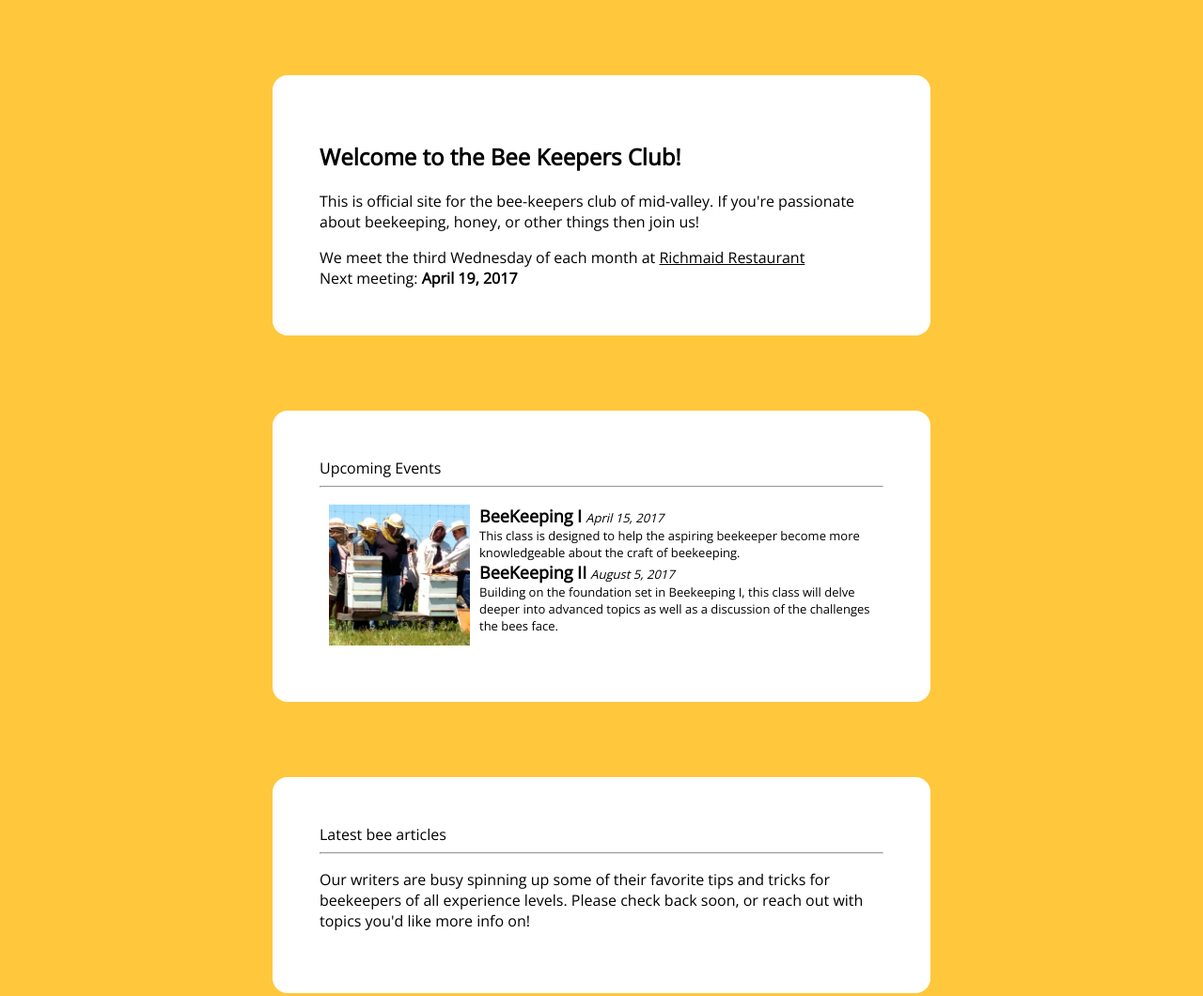
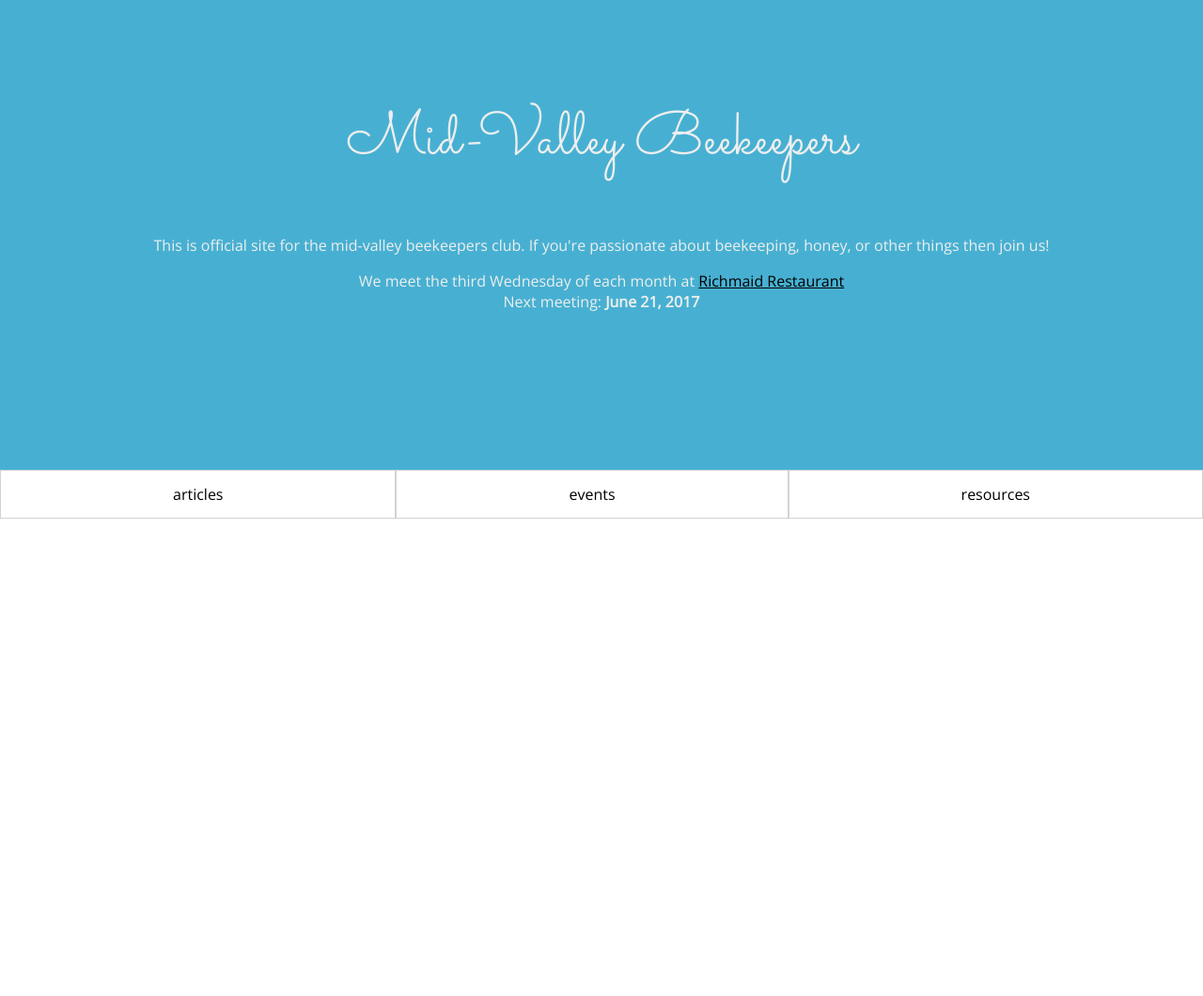
Before and after one commit to aklawren/beeSite, a plain HTML site: page index.html in a window 1280 px wide. Shown: the whole page at 94% size. After the commit the page ends 800 px from the top, so only its background shows below. Drawn offline with nearby package versions, Linux system fonts and the light colour scheme.

Commit message:
initial header and date update

```diff
--- a/index.html
+++ b/index.html
@@ -6,63 +6,8 @@
     <meta charset="utf-8" />
     <meta http-equiv="Content-type" content="text/html; charset=utf-8" />
     <meta name="viewport" content="width=device-width, initial-scale=1" />
-    <link href="https://fonts.googleapis.com/css?family=Open+Sans" rel="stylesheet">
-    <style type="text/css">
-    body {
-        background-color: #ffc73c;;
-        margin: 0;
-        padding: 0;
-        font-family: "Open Sans", "Helvetica Neue", Helvetica, Arial, sans-serif;
-    }
-    section {
-        width: 600px;
-        margin: 5em auto;
-        padding: 50px;
-        background-color: #fff;
-        border-radius: 1em;
-    }
-    a:link, a:visited {
-        color: black;
-        text-decoration: none;
-    }
-    .article-img{
-       object-fit: cover;
-       cursor: pointer;
-       width:150px;
-       height:150px;
-       -webkit-margin-end: 10px;
-    }
-    .inline-text{
-       display:inline;
-    }
-    .article-container{
-        margin: 10px;
-        display:flex;
-    }
-    .articles{
-       display:flex;
-       flex-direction: row;
-       justify-content: space-between;
-    }
-    .article-title{
-      font-weight: bold;
-      font-size: large;
-    }
-    .article-intro{
-      font-size:small;
-    }
-    .article-subtext{
-      font-style: italic;
-      font-size:small;
-    }
-    img:hover {
-      filter: grayscale(1);
-      -webkit-filter: grayscale(1);
-    }
-    .styledLink:link{
-      text-decoration: underline;
-    }
-    </style>
+    <link href="https://fonts.googleapis.com/css?family=Open+Sans|Cookie|Quicksand|Sacramento" rel="stylesheet">
+    <link href="styles/style.css" rel="stylesheet" type="text/css" />
 </head>
 
 <!-- <nav style="
@@ -75,25 +20,51 @@
   <a href="/">CONTACT</a> |
 </nav> -->
 <body>
-<section>
-    <h1> Welcome to the Bee Keepers Club!</h1>
-    <p>This is official site for the bee-keepers club of mid-valley.  If you're passionate about beekeeping, honey, or other things then join us!</p>
+<section id="mainSection">
+    <h1 id="pageTitle"> Mid-Valley Beekeepers</h1>
+    <p>This is official site for the mid-valley beekeepers club.  If you're passionate about beekeeping, honey, or other things then join us!</p>
 
     <div> We meet the third Wednesday of each month at
       <a class="styledLink" href="https://www.google.com/maps/place/Richmaid+Restaurant/@38.1326142,-121.2601076,15z/data=!4m5!3m4!1s0x0:0x1b04cea8ca031448!8m2!3d38.1326142!4d-121.2601076">
         Richmaid Restaurant
       </a>
     </div> Next meeting:
-       <div class="inline-text" style="font-weight: bold;">
-          April 19, 2017
-       </div>
+       <div id="nextMeeting" class="inline-text" style="font-weight: bold;"></div>
     </div>
-    <!-- <iframe src="https://www.google.com/maps/embed?pb=!1m18!1m12!1m3!1d3138.3259065511184!2d-121.2622962851847!3d38.13261417969574!2m3!1f0!2f0!3f0!3m2!1i1024!2i768!4f13.1!3m3!1m2!1s0x809a9ff7a8b6613f%3A0x1b04cea8ca031448!2sRichmaid+Restaurant!5e0!3m2!1sen!2sus!4v1490492070995" height="300" frameborder="0" style="border:0; width:100%" allowfullscreen></iframe> -->
 
+</section>
+<section id="content">
+   <div id="tab-bar">
+     <div class="tab">articles</div>
+     <div class="tab">events</div>
+     <div class="tab">resources</div>
+   </div>
+
+   <div id="tabContents">
+     <div id="articles">
+
+     </div>
+
+
+
+     <div>
+
+     </div>
+
+
+
+
+     <div>
+
+     </div>
+
+
+
+  </div>
 </section>
 
 
-<section >
+<!-- <section >
    Upcoming Events
    <hr />
    <div class="articles">
@@ -139,7 +110,9 @@
       <div class="article-title"> Treating for mites </div>
    </div>
    </div> -->
-</section>
+<!--/section> -->
 
 </body>
+<script type="text/javascript" src="scripts/script.js"></script>
+
 </html>
--- /dev/null
+++ b/scripts/script.js
@@ -0,0 +1,72 @@
+document.getElementById("nextMeeting").innerHTML = getNextMeeting();
+
+function getNextMeeting(){
+   const JANUARY = 0;
+   const DECEMBER = 11;
+
+   var today = new Date();
+   var year = today.getFullYear();
+   var month = today.getMonth();
+   var date = today.getDate();
+   var day = today.getDay();
+
+   var thirdWednesday = getThirdWednesday(year, month);
+
+   if(date <= thirdWednesday){
+     return formattedNextMeeting(year, month, date);
+   }
+   else{
+      //if there is a month left in this year
+      if(month < DECEMBER){
+        month = month+1;
+        date = getThirdWednesday(year, month);
+        return formattedNextMeeting(year, month, date);
+      }
+      //else, go to jan of next year
+      else{
+        year = year+1;
+        date = getThirdWednesday(year, JANUARY);
+        return formattedNextMeeting(year, month, date);
+      }
+   }
+}
+
+function formattedNextMeeting(year, month, date){
+  var date = new Date(year, month, date);
+  return date.toLocaleDateString('en-US', {"month": "long", "day": "numeric", "year": "numeric"});
+}
+
+function getThirdWednesday(year, month){
+  //determine first day of the month
+  var firstDay = new Date(year, month).getDay();
+
+  //determine first wednesday of the month
+  var firstWednesday;
+
+  switch (firstDay){
+    case 3:
+       firstWednesday = 1;
+       break;
+    case 2:
+       firstWednesday = 2;
+       break;
+    case 1:
+       firstWednesday = 3;
+       break;
+    case 0:
+       firstWednesday = 4;
+       break;
+    case 6:
+       firstWednesday = 5;
+       break;
+    case 5:
+       firstWednesday = 6;
+       break;
+    case 4:
+       firstWednesday = 7;
+       break;
+  }
+   //determine date of third Wednesday
+   return firstWednesday + 14;
+
+}
--- /dev/null
+++ b/styles/style.css
@@ -0,0 +1,78 @@
+body {
+    /*background-color: #ffc73c;*/
+    margin: 0;
+    padding: 0;
+    font-family: "Open Sans", "Helvetica Neue", Helvetica, Arial, sans-serif;
+}
+/*section {
+    width: 600px;
+    margin: 5em auto;
+    padding: 50px;
+    background-color: #fff;
+    border-radius: 1em;
+}*/
+a:link, a:visited {
+    color: black;
+    text-decoration: none;
+}
+.article-img{
+   object-fit: cover;
+   cursor: pointer;
+   width:150px;
+   height:150px;
+   -webkit-margin-end: 10px;
+}
+.inline-text{
+   display:inline;
+}
+.article-container{
+    margin: 10px;
+    display:flex;
+}
+.articles{
+   display:flex;
+   flex-direction: row;
+   justify-content: space-between;
+}
+.article-title{
+  font-weight: bold;
+  font-size: large;
+}
+.article-intro{
+  font-size:small;
+}
+.article-subtext{
+  font-style: italic;
+  font-size:small;
+}
+img:hover {
+  filter: grayscale(1);
+  -webkit-filter: grayscale(1);
+}
+.styledLink:link{
+  text-decoration: underline;
+}
+h1#pageTitle {
+    font-size: 4em;
+    font-weight: normal;
+    /*font-family: 'Cookie', cursive;*/
+    font-family: 'Sacramento', cursive;
+}
+section#mainSection {
+    height: 400px;
+    background-color: #47b0d2;
+    color: #eee;
+    text-align: center;
+    padding: 50px;
+}
+div#tab-bar {
+    display: flex;
+}
+.tab {
+    display: flex;
+    height: 50px;
+    align-items: center;
+    flex-grow: 1;
+    border: .5px solid lightgray;
+    justify-content: center;
+}
```
Also changed, not shown: img/return.gif (added).
